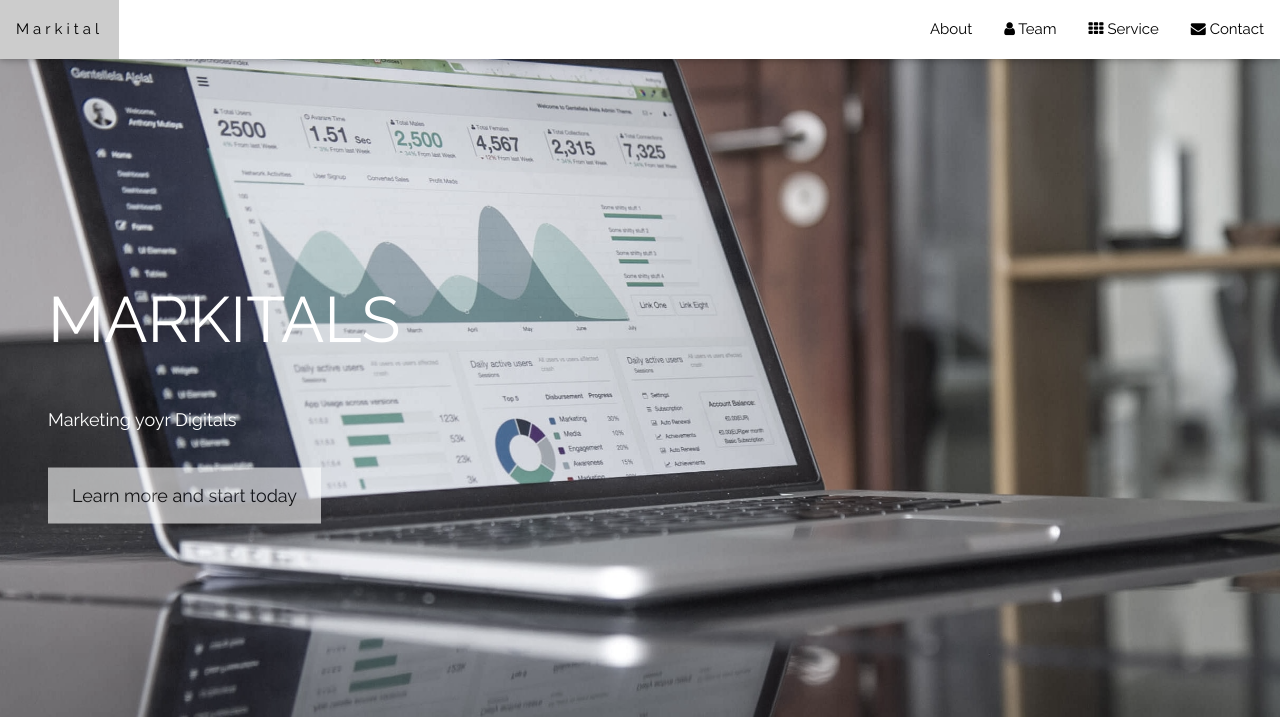
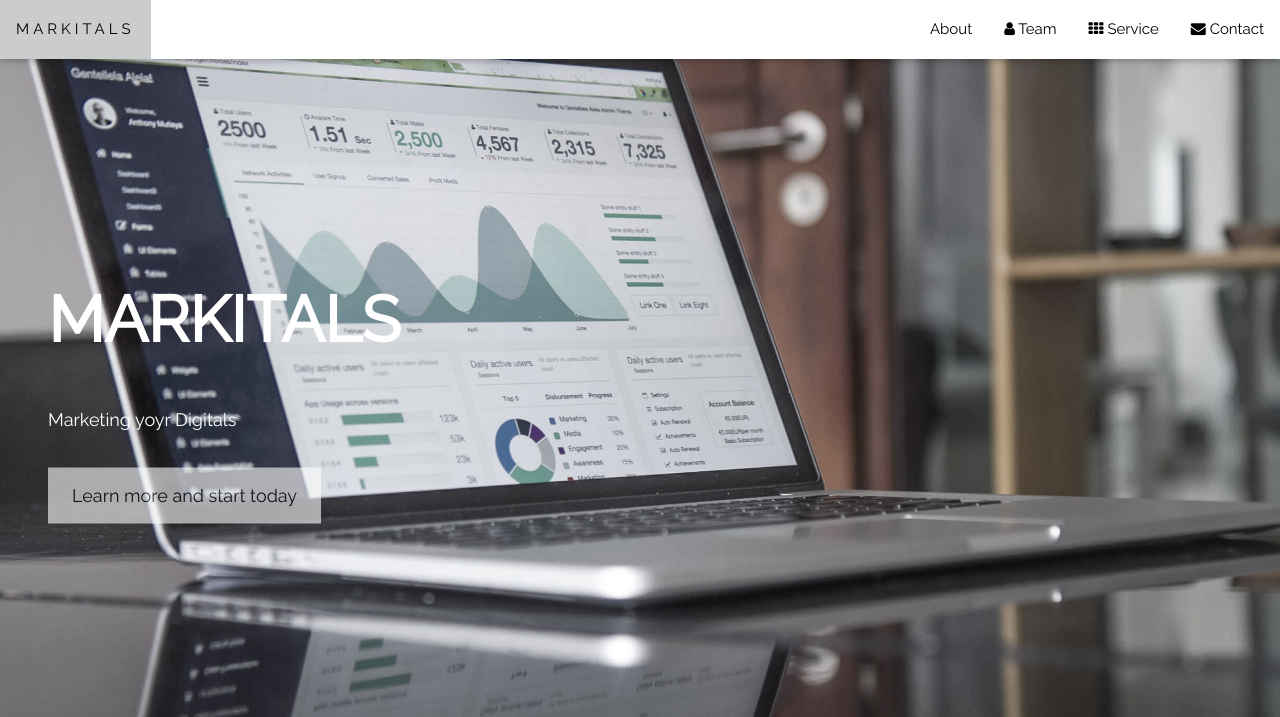
Before and after one commit to prajwalshetty-kalavara/prajwalshetty-kalavara.github.io, a plain HTML site: page index.html in a window 1280 px wide. Shown: the top 717 px of the page. Drawn offline with nearby package versions, Linux system fonts and the light colour scheme.

Commit message:
Update index.html

```diff
--- a/index.html
+++ b/index.html
@@ -33,7 +33,7 @@ body, html {
 <!-- Navbar (sit on top) -->
 <div class="w3-top">
   <div class="w3-bar w3-white w3-card" id="myNavbar">
-    <a href="#home" class="w3-bar-item w3-button w3-wide">Markital</a>
+    <a href="#home" class="w3-bar-item w3-button w3-wide">MARKITALS</a>
     <!-- Right-sided navbar links -->
     <div class="w3-right w3-hide-small">
       <a href="#about" class="w3-bar-item w3-button">About</a>
@@ -61,7 +61,7 @@ body, html {
 <!-- Header with full-height image -->
 <header class="bgimg-1 w3-display-container w3-grayscale-min" id="home">
   <div class="w3-display-left w3-text-white" style="padding:48px">
-    <span class="w3-jumbo w3-hide-small">MARKITALS</span><br>
+    <span class="w3-jumbo w3-hide-small"><b> MARKITALS</b></span><br>
     <span class="w3-xxlarge w3-hide-large w3-hide-medium">MARKITALS</span><br>
     <span class="w3-large">Marketing yoyr Digitals</span>
     <p><a href="#about" class="w3-button w3-white w3-padding-large w3-large w3-margin-top w3-opacity w3-hover-opacity-off">Learn more and start today</a></p>
```
